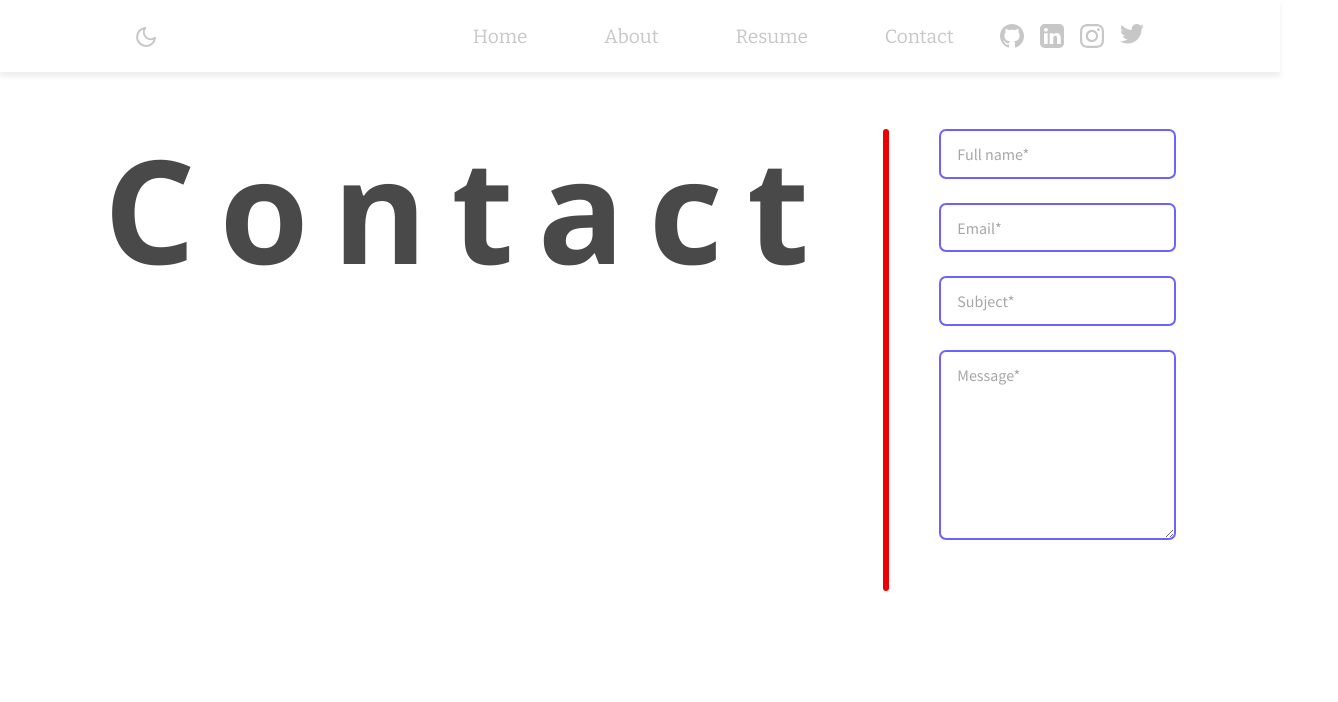
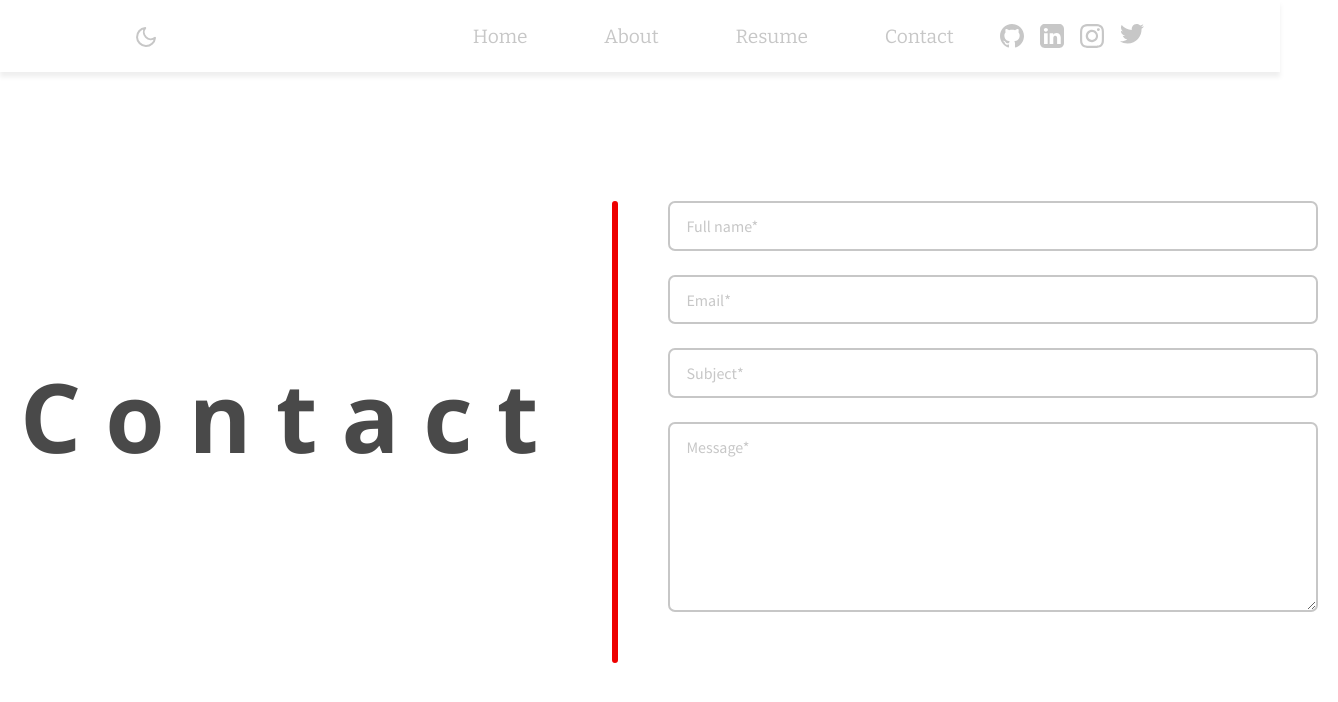
Before and after one commit to TSimmz/tsimmz.github.io, a React (Create React App) app: page /contact in a window 1280 px wide. Shown: the top 702 px of the page, 1338 px wide, since content can reach past the window. Built offline with nearby package versions, Linux system fonts and the light colour scheme; the HTML template or start-up script is replaced by a standard one.

Commit message:
Updated sizing and played with theme colors
- Theme not updating like other themes. Must research

```diff
--- a/src/components/landing/Contact/ContactForm/ContactForm.jsx
+++ b/src/components/landing/Contact/ContactForm/ContactForm.jsx
@@ -1,11 +1,14 @@
-import React from 'react';
+import React, { useContext } from 'react';
 import { Formik, Form, FastField, ErrorMessage } from 'formik';
 import * as Yup from 'yup';
 import axios from 'axios';
 import { url } from 'data/config';
 import { Error, InputField, Input } from './styles';
+import { ThemeContext } from 'providers/ThemeProvider';
 
 const ContactForm = () => {
+  const { theme } = useContext(ThemeContext);
+
   const initialValues = {
     name: '',
     email: '',
@@ -75,8 +78,9 @@ const ContactForm = () => {
               aria-label='name'
               placeholder='Full name*'
               error={touched.name && errors.name}
+              theme={theme}
             />
-            <ErrorMessage component={Error} name='name' />
+            <Error as={ErrorMessage} name='name' theme={theme} />
           </InputField>
           <InputField>
             <Input
@@ -88,6 +92,7 @@ const ContactForm = () => {
               aria-label='email'
               placeholder='Email*'
               error={touched.email && errors.email}
+              theme={theme}
             />
             <ErrorMessage component={Error} name='email' />
           </InputField>
@@ -100,23 +105,25 @@ const ContactForm = () => {
               aria-label='subject'
               placeholder='Subject*'
               error={touched.subject && errors.subject}
+              theme={theme}
             />
             <ErrorMessage component={Error} name='subject' />
           </InputField>
           <InputField>
-					<Input
-						as={FastField}
-						component="textarea"
-						aria-label="message"
-						id="message"
-						rows="8"
-						type="text"
-						name="message"
-						placeholder="Message*"
-						error={touched.message && errors.message}
-					/>
-					<ErrorMessage component={Error} name="message" />
-				</InputField>
+            <Input
+              as={FastField}
+              component='textarea'
+              aria-label='message'
+              id='message'
+              rows='8'
+              type='text'
+              name='message'
+              placeholder='Message*'
+              error={touched.message && errors.message}
+              theme={theme}
+            />
+            <ErrorMessage component={Error} name='message' />
+          </InputField>
         </Form>
       )}
     </Formik>
--- a/src/components/landing/Contact/ContactForm/styles.js
+++ b/src/components/landing/Contact/ContactForm/styles.js
@@ -1,7 +1,9 @@
 import styled from 'styled-components';
+import { lightTheme, darkTheme } from 'providers/ThemeProvider';
 
 export const Error = styled.span`
-  color: #ff4136;
+  color: ${({ theme }) =>
+    theme === 'light' ? lightTheme.accent : darkTheme.accent};
 `;
 
 export const Center = styled.div`
@@ -15,12 +17,17 @@ export const Center = styled.div`
 export const InputField = styled.div`
   position: relative;
   margin-bottom: 1rem;
+  width: 650px;
 `;
 
 export const Input = styled.input`
   width: 100%;
   box-sizing: border-box;
-  border: 2px solid #6c63ff;
+  background-color: ${({ theme }) =>
+    theme === 'light' ? lightTheme.navbarColor : darkTheme.navbarColor};
+  border: 2px solid
+    ${({ theme }) =>
+      theme === 'light' ? lightTheme.lightColor : darkTheme.lightColor};
   padding: 0.8rem 1rem;
   border-radius: 7px;
   margin-bottom: 0.5rem;
@@ -29,10 +36,10 @@ export const Input = styled.input`
   ${({ error }) =>
     error &&
     `
-		border-color: #ff4136;
+		border-color: ${darkTheme.accent};
 	`}
 
   &::placeholder {
-    color: #a7a7a7;
+    color: ${lightTheme.lightColor};
   }
 `;
--- a/src/components/landing/Contact/styles.js
+++ b/src/components/landing/Contact/styles.js
@@ -5,29 +5,33 @@ import { lightTheme, darkTheme } from 'providers/ThemeProvider';
 export const Wrapper = styled.div`
   width: 100%;
   height: 90vh;
+  margin-top: 72px;
   display: flex;
   align-items: center;
 `;
 
 export const ContactWrapper = styled.section`
-  max-width: 1300px;
+  max-width: 1500px;
   margin: 0 auto;
   padding: 0 20px;
   display: flex;
 
   h1 {
-    font-size: 144px;
+    font-size: 96px;
     letter-spacing: 1.5rem;
     margin-bottom: 2rem;
+    align-self: center;
 
     color: ${({ theme }) =>
       theme === 'light' ? lightTheme.darkColor : darkTheme.darkColor};
     transition: 500ms;
+    flex: 1;
   }
 `;
 
 export const FormWrapper = styled.div`
   display: flex;
+  width: 60%;
 `;
 
 export const Divider = styled.div`
```
